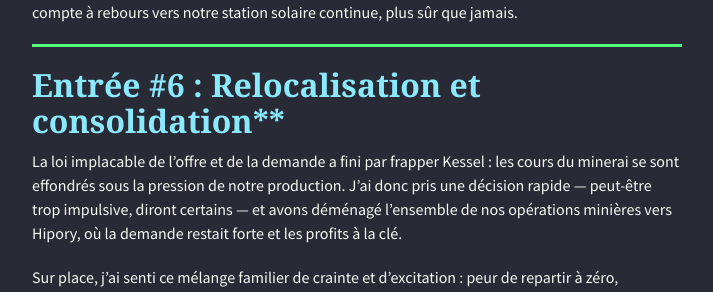
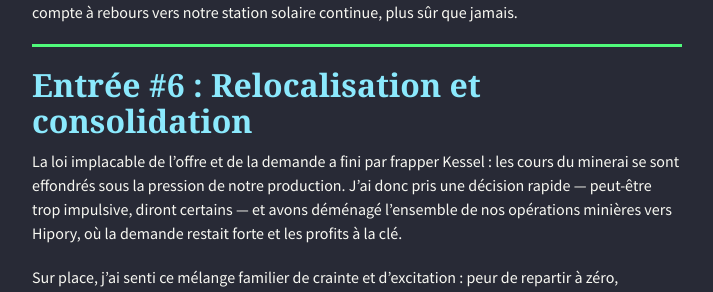
Before and after one commit to LAlto96/doran-voss-journal, a Jekyll site: the page built from index.md, in a window 1280 px wide and 900 px high, scrolled down 1740 px. Shown: the part 197-489 px from the top of the window, without its empty margins (283-996 px from the left). Built offline with Jekyll 4.4.1, drawn with Linux system fonts in a browser that asks for light colours; nearby versions of some CDN libraries; our own code applies the rules of GitHub Pages for plain Markdown files.

```diff
--- a/index.md
+++ b/index.md
@@ -42,7 +42,7 @@ Au final, j’ai moins de navires, mais leur résistance nous assure une product
 
 ---
 
-## Entrée #6 : Relocalisation et consolidation**
+## Entrée #6 : Relocalisation et consolidation
 
 La loi implacable de l’offre et de la demande a fini par frapper Kessel : les cours du minerai se sont effondrés sous la pression de notre production. J’ai donc pris une décision rapide — peut-être trop impulsive, diront certains — et avons déménagé l’ensemble de nos opérations minières vers Hipory, où la demande restait forte et les profits à la clé.
 
```
